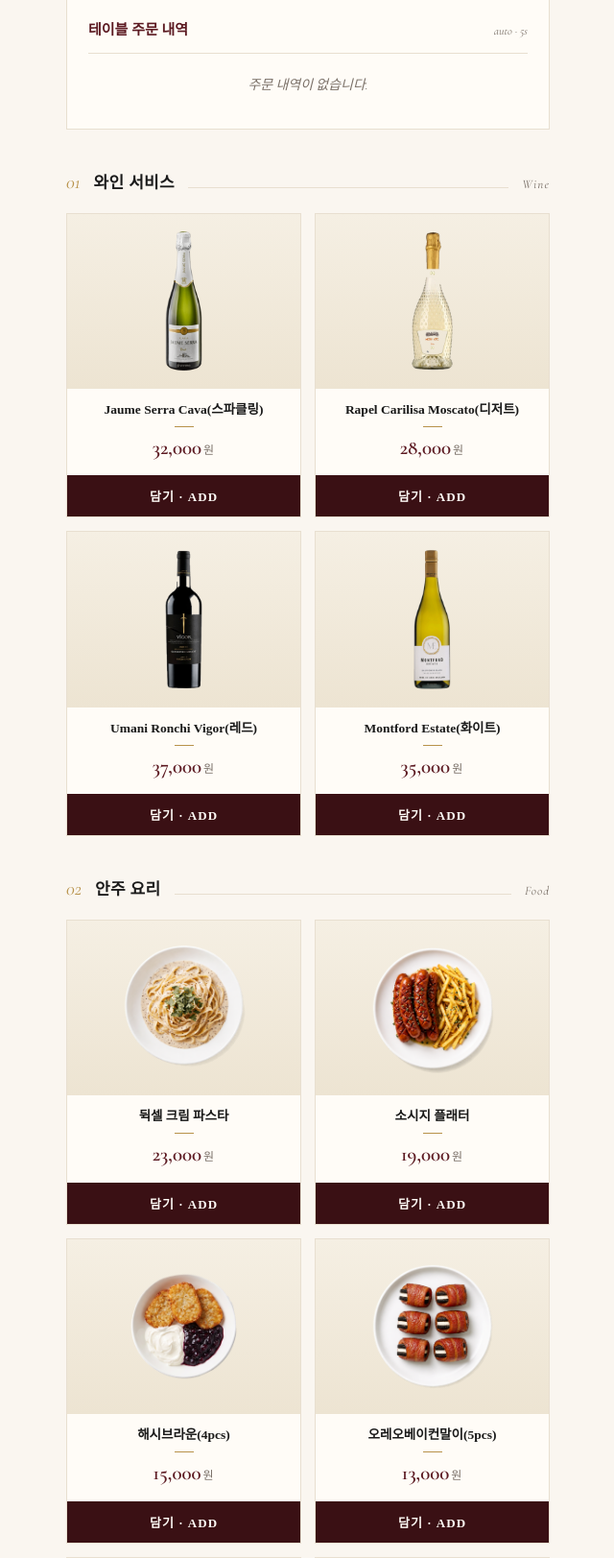
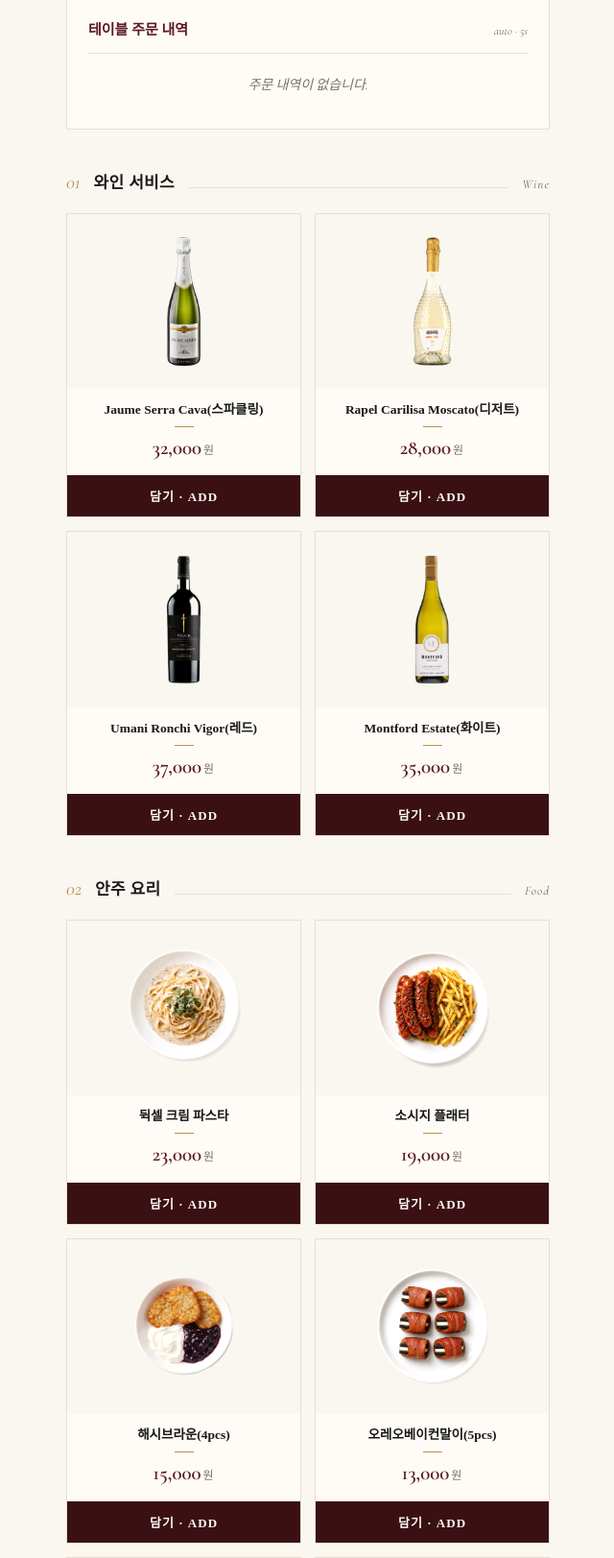
Before and after one commit to min536/sommelier_HDM, a Flask app: page /table/1 in a window 1280 px wide. Shown: the part 239-1862 px from the top of the page at 96% size, without its empty margins (319-959 px from the left). Run offline with Flask 3, Linux system fonts and the light colour scheme; data comes from the database, SQL or seed files in the repository; data that the repository does not hold is empty.

Commit message:
Fix premium wine card background and sizing
- Change card-img-wrap background to solid light cream color
- Adjust image size slightly (80% for better visibility)
- Add brightness filter to handle dark-background images better

Co-Authored-By: Claude Sonnet 4.6 <noreply@anthropic.com>

```diff
--- a/templates/server_order.html
+++ b/templates/server_order.html
@@ -217,12 +217,12 @@
             overflow: hidden;
         }
         .card-img-wrap {
-            background: linear-gradient(180deg, #F5EFE3 0%, #EDE4D2 100%);
+            background: #FAF6F0;
             aspect-ratio: 4 / 3;
             display: flex; align-items: center; justify-content: center;
             position: relative;
         }
-        .card-img-wrap img { width: 86%; height: 86%; object-fit: contain; }
+        .card-img-wrap img { width: 80%; height: 80%; object-fit: contain; filter: brightness(1.05); }
         .card-body { padding: 12px 12px 0; text-align: center; }
         .card-name {
             font-family: 'Noto Serif KR', serif;
```
